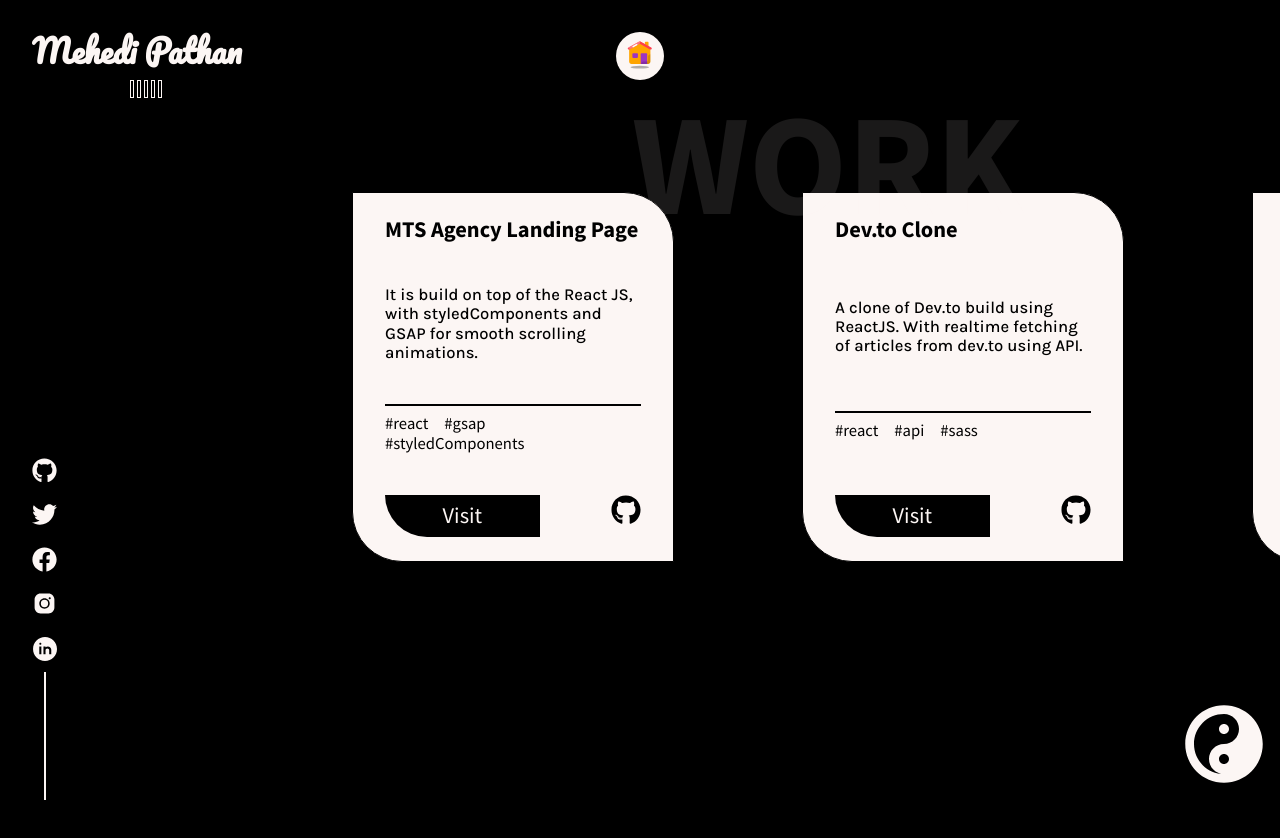
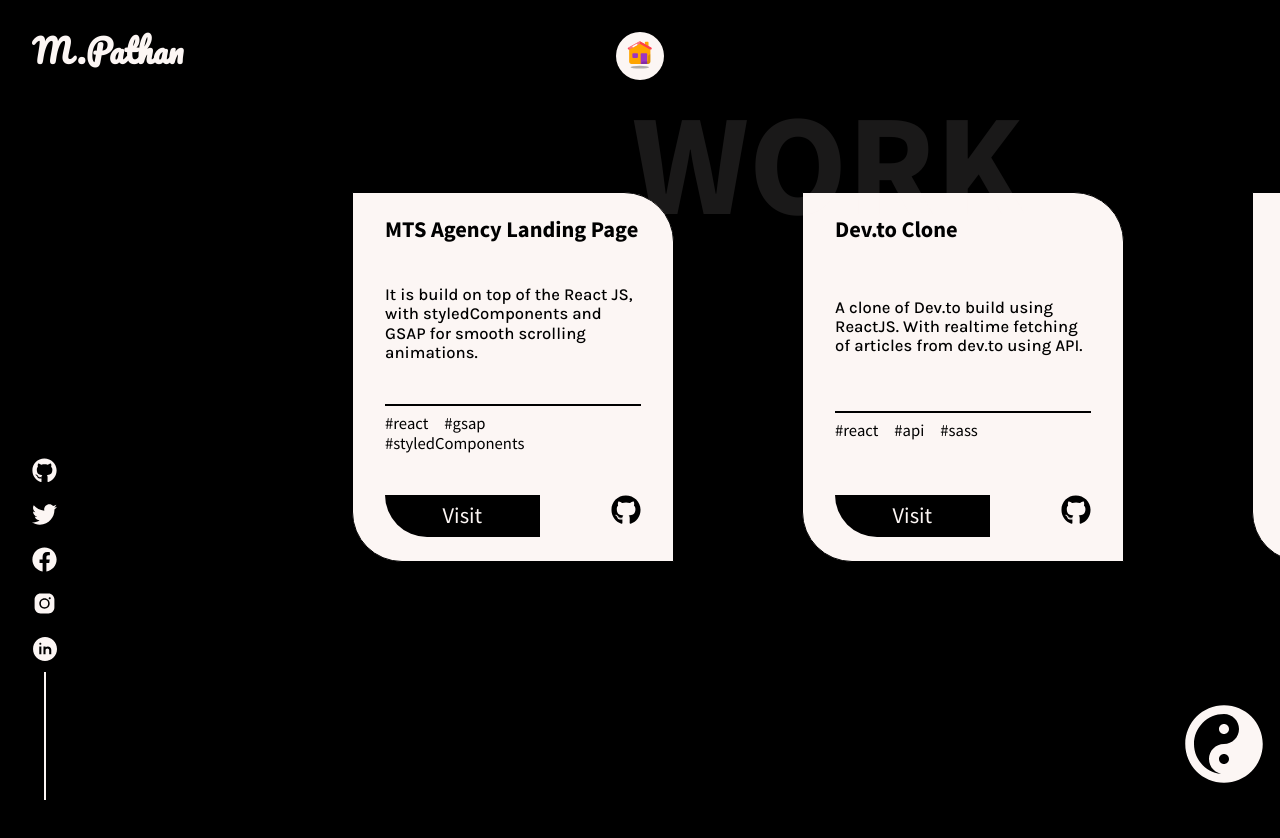
Before and after one commit to pathan-mehedi/MP-Portfolio-v01_reactJs, a React (Create React App) app: page /work in a window 1280 px wide. Shown: the top 838 px of the page. Built offline with nearby package versions, Linux system fonts and the light colour scheme.

Commit message:
update workPage v_09

```diff
--- a/public/index.html
+++ b/public/index.html
@@ -6,6 +6,8 @@
     <link rel="apple-touch-icon" sizes="180x180" href="/public/MP_favicon_package_v0.4/apple-touch-icon.png" />
     <link rel="icon" type="image/png" sizes="32x32" href="/public/MP_favicon_package_v0.4/favicon-32x32.png" />
     <link rel="icon" type="image/png" sizes="16x16" href="/public/MP_favicon_package_v0.4/favicon-16x16.png" />
+    <link rel="icon" type="image/png" href="%PUBLIC_URL%/favicon.ico" />
+
     <link rel="manifest" href="/public/MP_favicon_package_v0.4/site.webmanifest" />
     <link rel="mask-icon" href="/public/MP_favicon_package_v0.4/safari-pinned-tab.svg" color="#5bbad5" />
     <meta name="apple-mobile-web-app-title" content="www.mehedipathan.com" />
--- a/src/App.js
+++ b/src/App.js
@@ -9,7 +9,7 @@ import Main from "./components/Main";
 import AboutPage from "./components/AboutPage";
 import WorkPage from "./components/WorkPage";
 import MySkillsPage from "./components/MySkillsPage";
-import SoundBar from "./subComponents/SoundBar";
+// import SoundBar from "./subComponents/SoundBar";
 
 function App() {
   const location = useLocation();
@@ -18,7 +18,7 @@ function App() {
       <GlobalStyle />
 
       <ThemeProvider theme={lightTheme}>
-        <SoundBar />
+        {/* <SoundBar /> */}
 
         {/* For framer-motion animation on page change! */}
         {/* Changed prop from exitBefore to mode */}
--- a/src/globalStyles.js
+++ b/src/globalStyles.js
@@ -13,6 +13,12 @@ h1,h2,h3,h4,h5,h6{
     display: inline-block;
 }
 
+@media (max-width: 768px) {
+  h1,h2 {
+    font-size: 1.5em;
+  }
+}
+
 
 body{
     margin: 0;
--- a/src/subComponents/LogoComponent.js
+++ b/src/subComponents/LogoComponent.js
@@ -16,7 +16,7 @@ z-index:3;
 const LogoComponent = (props) => {
     return (
         <Logo color={props.theme}>
-          Mehedi Pathan
+          M.Pathan
         </Logo>
     )
 }
```
Also changed, not shown: 1 other file (tests, documents, lock files or other folders).
